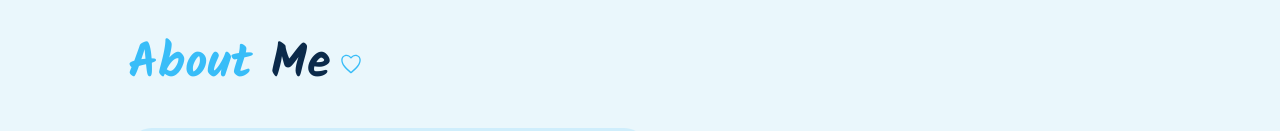
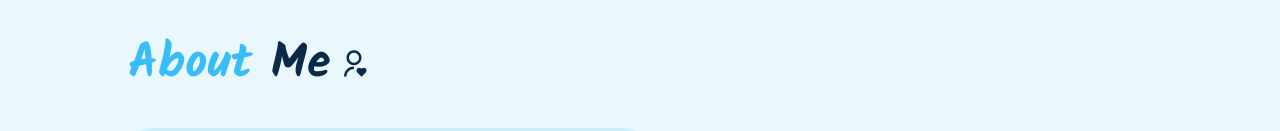
Before and after one commit to Sowmiya1301/sowmiya-portfolio, a React (Vite) app: page /sowmiya-portfolio/about in a window 1280 px wide. Shown: the top 131 px of the page. Built offline with nearby package versions, Linux system fonts and the light colour scheme.

Commit message:
icon change

```diff
--- a/src/pages/About.jsx
+++ b/src/pages/About.jsx
@@ -1,5 +1,5 @@
 import AboutIntro from "../components/AboutIntro";
-import { IoIosHeartEmpty } from "react-icons/io";
+import { RiUserHeartLine } from "react-icons/ri";
 
 function About() {
   return (
@@ -8,7 +8,7 @@ function About() {
         <span>
           <span className="text-primary ">About </span> Me
         </span>
-        <IoIosHeartEmpty className="text-primary text-xl md:text-2xl" />
+        <RiUserHeartLine className="text-primary-dark text-2xl md:text-3xl" />
       </h1>
 
       {/* About Intro */}
```
